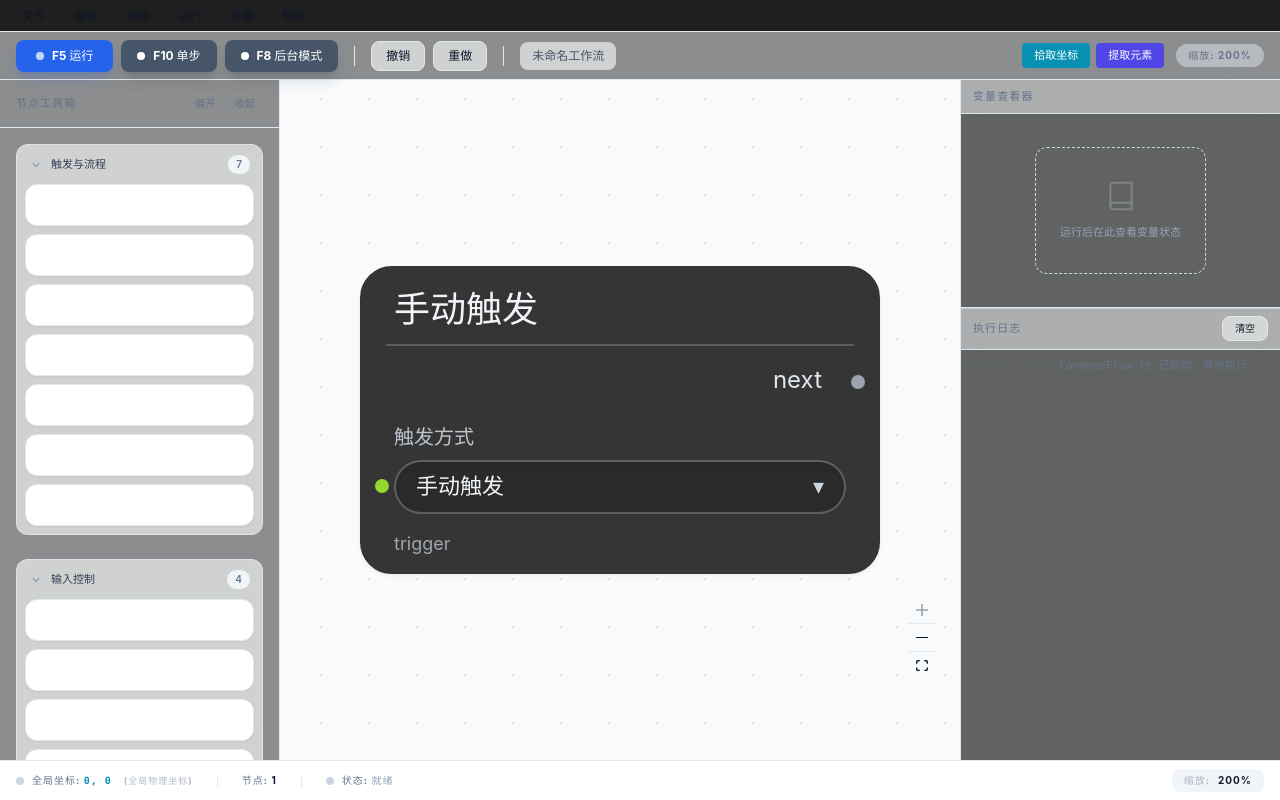
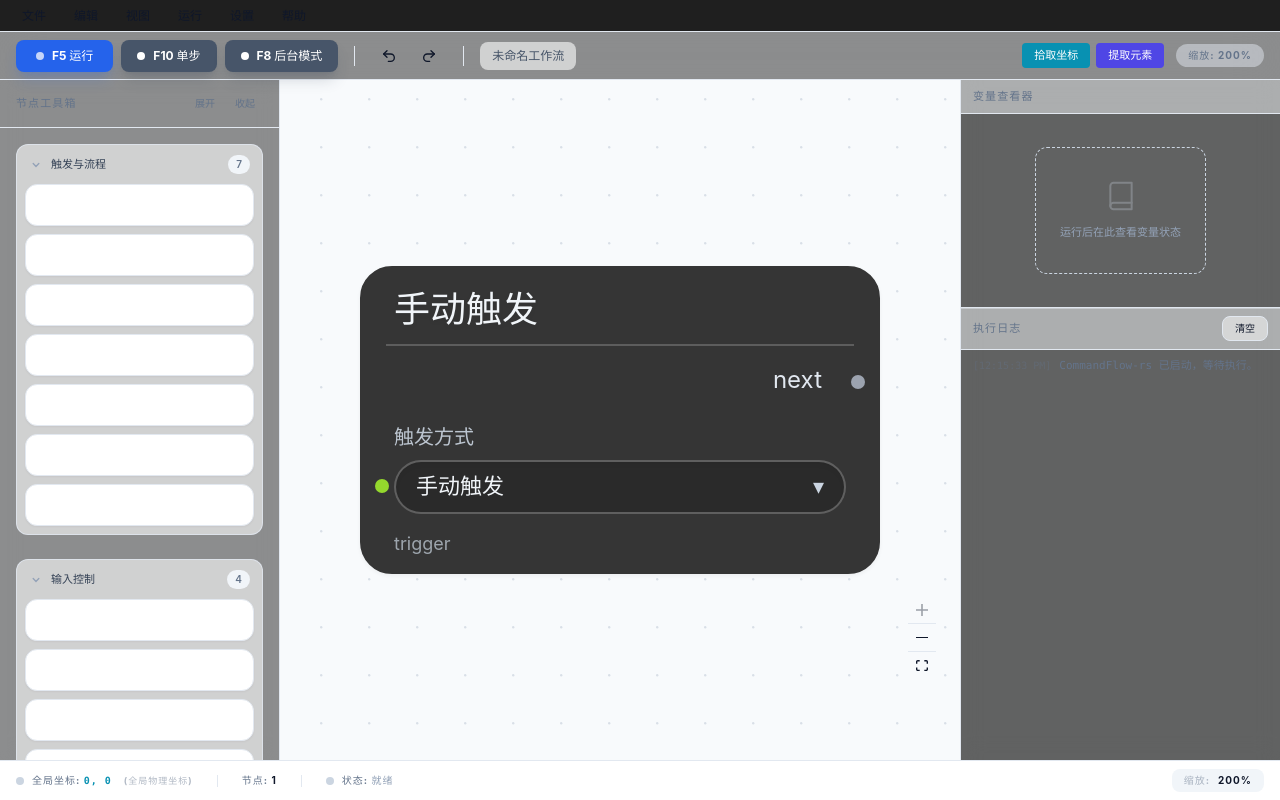
Before and after one commit to caojiachen1/CommandFlow-rs, a React (Vite) app: page / in a window 1280 px wide. Built offline with nearby package versions, Linux system fonts and the light colour scheme.

Commit message:
use undo/redo icons

```diff
--- a/src/components/Toolbar/index.tsx
+++ b/src/components/Toolbar/index.tsx
@@ -8,6 +8,7 @@ import {
 } from "../../utils/workflowCompletion";
 import { toBackendGraph } from "../../utils/workflowBridge";
 import { useState } from "react";
+import { Redo2, Undo2 } from "lucide-react";
 import CoordinatePicker from "../CoordinatePicker";
 
 interface ToolbarProps {
@@ -72,7 +73,7 @@ export default function Toolbar({
   };
 
   const buttonClass =
-    "flex items-center gap-1.5 rounded-lg border border-slate-200 bg-white/60 px-3.5 py-1.5 text-xs font-medium transition-all duration-150 hover:bg-white hover:shadow-sm active:translate-y-[1px] disabled:opacity-50 dark:border-neutral-800 dark:bg-neutral-900/60 dark:hover:bg-slate-800";
+    "flex items-center gap-1.5 rounded-lg px-2.5 py-1.5 text-xs font-medium transition-all duration-150 hover:shadow-sm active:translate-y-[1px] disabled:opacity-50";
   const mutedActionButtonClass =
     "flex items-center gap-2 rounded-lg bg-slate-600 px-4 py-2 text-xs font-bold text-white shadow-lg shadow-slate-700/20 transition-all hover:bg-slate-500 hover:shadow-slate-600/30 active:scale-95 disabled:bg-slate-400 dark:bg-slate-600 dark:hover:bg-slate-500";
 
@@ -116,12 +117,26 @@ export default function Toolbar({
 
       <div className="mx-2 h-5 w-[1px] bg-slate-200 dark:bg-neutral-800" />
 
-      <button type="button" onClick={undo} className={buttonClass}>
-        撤销
-      </button>
-      <button type="button" onClick={redo} className={buttonClass}>
-        重做
-      </button>
+      <div className="flex items-center gap-1">
+        <button
+          type="button"
+          onClick={undo}
+          className={buttonClass}
+          title="撤销 (Ctrl+Z)"
+          aria-label="撤销"
+        >
+          <Undo2 className="h-4 w-4" />
+        </button>
+        <button
+          type="button"
+          onClick={redo}
+          className={buttonClass}
+          title="重做 (Ctrl+Y)"
+          aria-label="重做"
+        >
+          <Redo2 className="h-4 w-4" />
+        </button>
+      </div>
 
       <div className="mx-2 h-5 w-[1px] bg-slate-200 dark:bg-neutral-800" />
 
```
